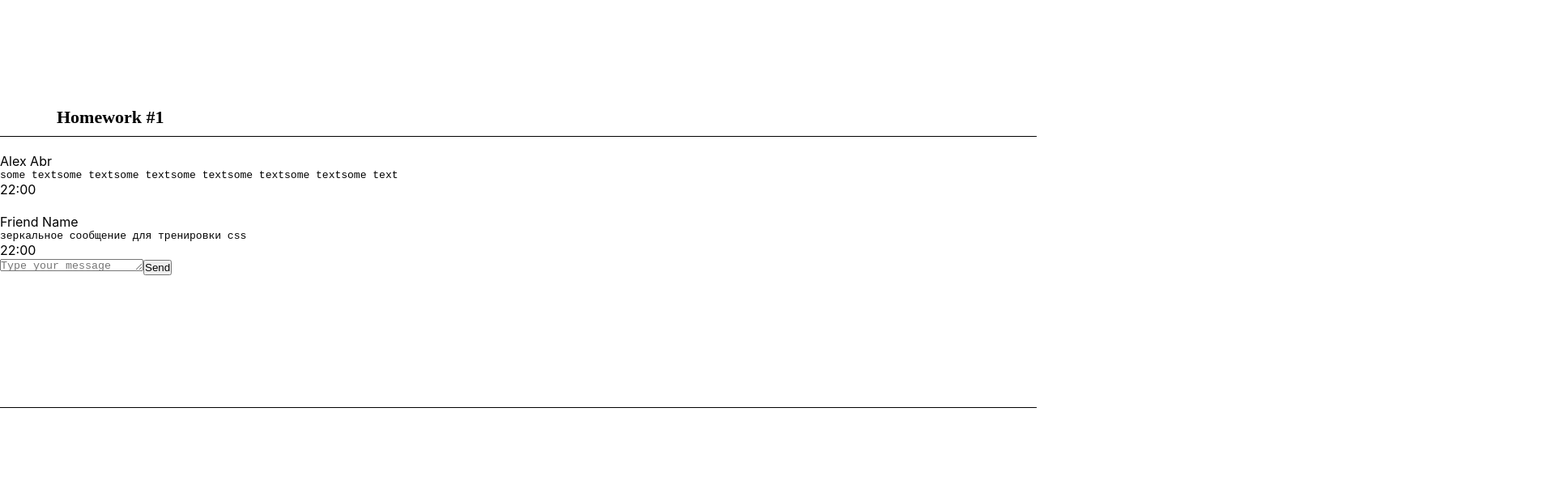
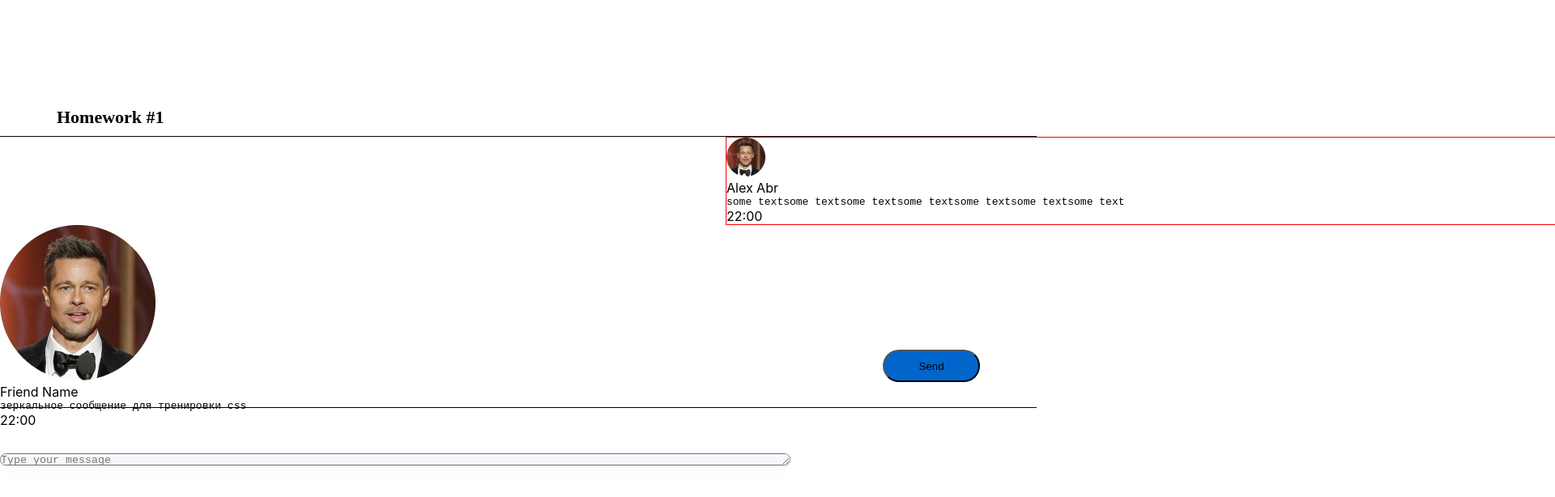
Before and after one commit to AlexAbrello/hws2-master, a React (Create React App) app: page / in a window 1280 px wide. Shown: the top 614 px of the page at 81% size, 1920 px wide, since content can reach past the window. Built offline with nearby package versions, Linux system fonts and the light colour scheme.

Commit message:
added some styles

```diff
--- a/src/s2-homeworks/hw01/friend-message/FriendMessage.tsx
+++ b/src/s2-homeworks/hw01/friend-message/FriendMessage.tsx
@@ -17,8 +17,8 @@ const FriendMessage = (props: FriendMessagePropsType) => {
             <div className={s.friendImageAndText}>
                 <img
                     id={'hw1-friend-avatar-' + props.message.id}
-                // создаёт студент
-
+                    // создаёт студент
+                    src={props.message.user.avatar}
                 //
                 />
                 <div className={s.friendText}>
--- a/src/s2-homeworks/hw01/message-sender/MessageSender.module.css
+++ b/src/s2-homeworks/hw01/message-sender/MessageSender.module.css
@@ -1,17 +1,29 @@
 .sendForm {
+   padding-top: 30px;
+   margin: 0 auto;
 
 }
 
 .textarea {
-
+width: 976px;
+background: #F5F7FB;
+box-shadow: 0px 5px 20px rgba(29, 33, 38, 0.03), 0px 1px 2px rgba(29, 33, 38, 0.1);
+border-radius: 20px;
 }
 
 .button {
-
+position: absolute;
+width: 120px;
+height: 40px;
+left: 1090px;
+top: 432px;
+background: #0066CC;
+border-radius: 20px;
+transition: all .3s ease;
 }
 
 .button:hover {
-
+   background: #3e96ee;
 }
 .button:active {
 
--- a/src/s2-homeworks/hw01/message/Message.module.css
+++ b/src/s2-homeworks/hw01/message/Message.module.css
@@ -1,5 +1,7 @@
 .message {
-
+   position: relative;
+   right: -70%;
+   border: 1px solid red;
 }
 
 .imageAndText {
@@ -7,7 +9,8 @@
 }
 
 .imageAndText img {
-
+   width: 48px;
+   height: 48px;
 }
 
 .text {
@@ -19,7 +22,6 @@
 }
 
 .name {
-
 }
 
 .messageText {
--- a/src/s2-homeworks/hw01/message/Message.tsx
+++ b/src/s2-homeworks/hw01/message/Message.tsx
@@ -14,26 +14,26 @@ const Message = (props: MessagePropsType) => {
             <div className={s.imageAndText}>
                 <img
                     id={'hw1-avatar-' + props.message.id}
-                // создаёт студент
-
+                    // создаёт студент
+                    src={props.message.user.avatar}
                 //
                 />
                 <div className={s.text}>
                     <div id={'hw1-name-' + props.message.id} className={s.name}>
                         {/*создаёт студент*/}
-                        <span>{props.message.user.name}</span>
+                        <div>{props.message.user.name}</div>
                         {/**/}
                     </div>
                     <pre id={'hw1-text-' + props.message.id} className={s.messageText}>
                         {/*создаёт студент*/}
-                        <span>{props.message.message.text}</span>
+                        <div>{props.message.message.text}</div>
                         {/**/}
                     </pre>
                 </div>
             </div>
             <div id={'hw1-time-' + props.message.id} className={s.time}>
                 {/*создаёт студент*/}
-                <span>{props.message.message.time}</span>
+                <div>{props.message.message.time}</div>
                 {/**/}
             </div>
         </div>
```
